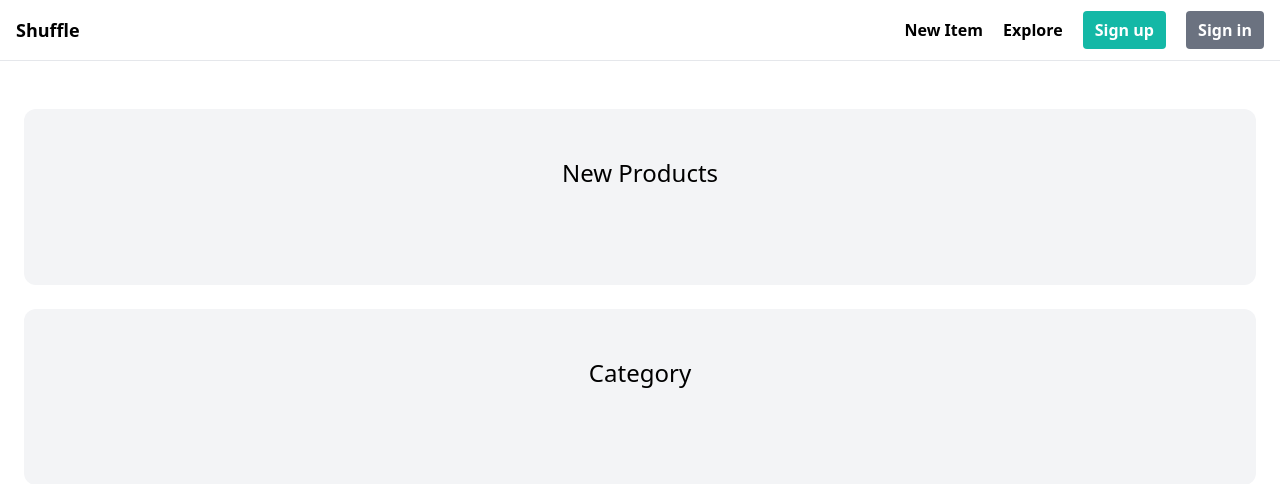
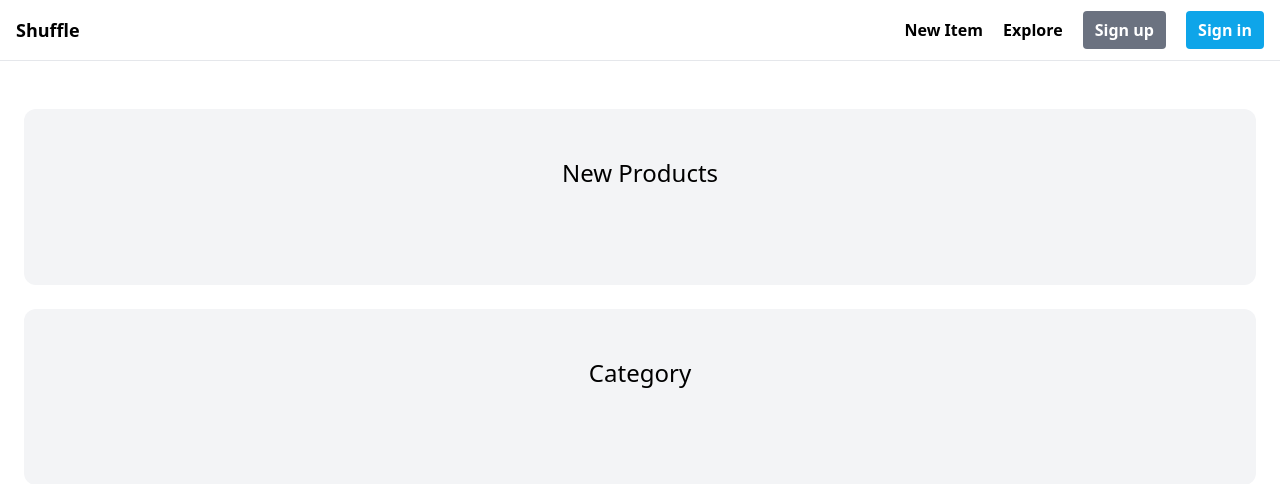
Before and after one commit to abdulhaseebmir/marketplace, a Django app: page / in a window 1280 px wide. Shown: the top 484 px of the page. Run offline with Django 4.2, Linux system fonts and the light colour scheme; data that the repository does not hold is empty; some libraries are stand-ins or nearby versions.

Commit message:
signup and signin button styling

```diff
--- a/core/templates/core/base.html
+++ b/core/templates/core/base.html
@@ -14,13 +14,13 @@
             <a href="/" class="text-lg font-semibold">Shuffle</a>
             <div class="space-x-4">
                 <a href="{% url 'item:new' %}" class="font-semibold hover:text-gray-500">New Item</a>
-                <a href="#" class="font-semibold hover:text-gray-500">Explore</a>
+                <a href="{% url 'item:items' %}" class="font-semibold hover:text-gray-500">Explore</a>
                 {% if request.user.is_authenticated %}
                     <a href="#" class="font-semibold px-3 py-2 bg-teal-500 text-white rounded hover:bg-teal-700">Inbox</a>
                     <a href="{% url 'dashboard:index' %}" class="font-semibold px-3 py-2 bg-gray-500 text-white rounded hover:bg-gray-700">Dashboard</a>
                 {% else %}
-                    <a href="{% url 'core:signup' %}" class="font-semibold px-3 py-2 bg-teal-500 text-white rounded hover:bg-teal-700">Sign up</a>
-                    <a href="{% url 'core:login' %}" class="font-semibold px-3 py-2 bg-gray-500 text-white rounded hover:bg-gray-700">Sign in</a>
+                    <a href="{% url 'core:signup' %}" class="font-semibold px-3 py-2 bg-gray-500 text-white rounded hover:bg-teal-700">Sign up</a>
+                    <a href="{% url 'core:login' %}" class="font-semibold px-3 py-2 bg-sky-500 text-white rounded hover:bg-gray-700">Sign in</a>
                 {% endif %}
             </div>
         </nav>
```
